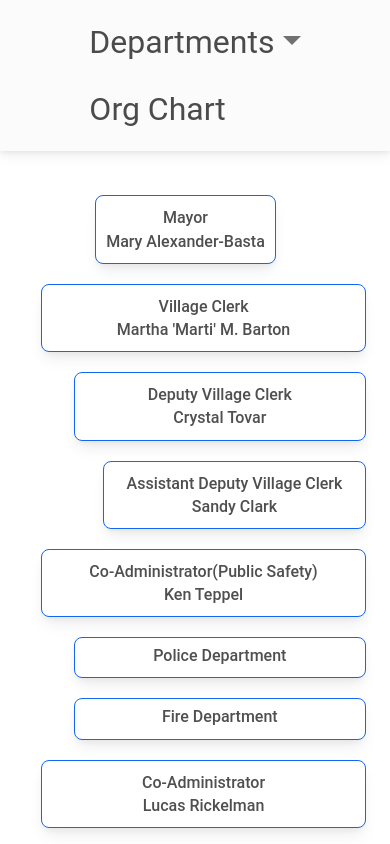
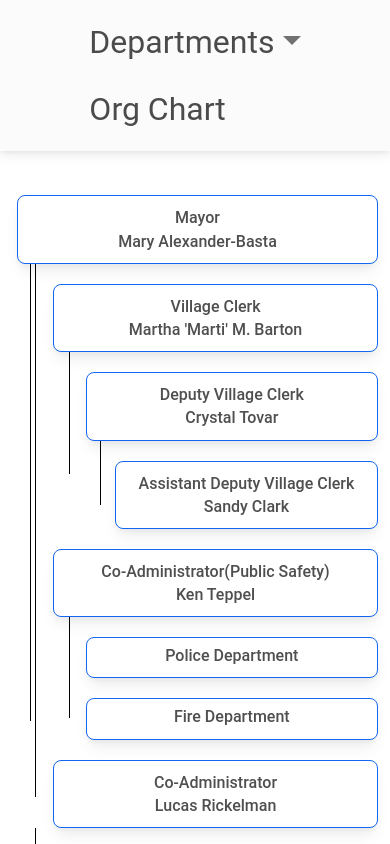
Before and after one commit to ruizray/react-vob, a React (Create React App) app: page /#/OrgChart in a window 390 px wide. Shown: the top 844 px of the page. Built offline with nearby package versions, Linux system fonts and the light colour scheme.

Commit message:
TODO: Finishing adding bar lines

```diff
--- a/src/OrgChart/OrgChart.jsx
+++ b/src/OrgChart/OrgChart.jsx
@@ -17,7 +17,7 @@ const OrgChart = () => {
 				<Row className='tree-root   text-center mx-0 w-100'>
 					{child.children.map((temp) => {
 						console.log(temp);
-						var tempName = temp.name.substr(0, temp.name.indexOf(" "));
+						var tempName = temp.id;
 						var id = "#" + tempName;
 						const level = "tree-child mx-0 level-" + temp.level;
 						return (
@@ -27,11 +27,13 @@ const OrgChart = () => {
 									data-mdb-toggle='collapse'
 									data-mdb-target={id}
 									aria-expanded='true'
-									aria-controls='collapseExample'
+									aria-controls={tempName}
 									className=''>
 									<ContactInformation type='2' borderColor={border} person={temp}></ContactInformation>
 								</div>
-								<div id={tempName} className="collapse show">{handleChildren(temp, border)}</div>
+								<div id={tempName} className='collapse show'>
+									{handleChildren(temp, border)}
+								</div>
 							</Col>
 						);
 					})}
@@ -41,44 +43,16 @@ const OrgChart = () => {
 			return <></>;
 		}
 	};
-
+	console.log(organizationChart);
 	return (
 		<>
-			<Row className='tree-root  w-100'>
-				<Col lg={12} className='tree-child w-100'>
-					<div
-						type='button'
-						data-mdb-toggle='collapse'
-						data-mdb-target='#tree-root'
-						aria-expanded='false'
-						aria-controls='collapseExample'
-						className='w-50 mx-auto'>
-						<ContactInformation type='2' borderColor={"border-primary"} person={organizationChart.Executive[0]} />
-					</div>
+		<div className="treestart ">
+			{handleChildren(organizationChart[0], "border-primary")}
+		</div>
 
-					<div id='tree-root' className="collapse show">{handleChildren(organizationChart.Executive[0], "border-primary")}</div>
-				</Col>
-			</Row>
-			<Row className='tree-root  w-100'>
-				<Col className='tree-child '>
-					<div className='w-50 mx-auto'>
-						<ContactInformation type='2' person={organizationChart.Fire[0]} />
-					</div>
-					{/* <Row className='intermediate'>
-						<Col className='tree-root'>
-							<div className='w-50 mx-auto'>
-								<ContactInformation type='2' person={organizationChart.Executive[0]} />
-							</div>
-						</Col>
-						<Col className='tree-root'>
-							<div className='w-50 mx-auto'>
-								<ContactInformation type='2' person={organizationChart.Executive[0]} />
-							</div>
-						</Col>
-					</Row> */}
-					{handleChildren(organizationChart.Fire[0], "border-danger")}
-				</Col>
-			</Row>
+		<div className="treestart ">
+			{handleChildren(organizationChart[1], "border-danger")}
+			</div>
 		</>
 	);
 };
--- a/src/css/stylesReact.css
+++ b/src/css/stylesReact.css
@@ -136,190 +136,52 @@ body {
 		list-style-type: none;
 		position: relative;
 		padding: 20px 0px 0 5px;
-
 		transition: all 0.5s;
 		-webkit-transition: all 0.5s;
 		-moz-transition: all 0.5s;
 	}
 
-	.tree-child::before,
-	.tree-child::after {
-		content: "";
+	.treestart > .tree-root::after {
 		display: none;
-		position: absolute;
-		top: 0;
-		right: 50%;
-		border-top: 1px solid rgb(0, 0, 0);
-		width: 52%;
-		height: 20px;
 	}
-	.tree-child::after {
-		right: auto;
-		left: 50%;
-		display: none;
-		border-left: 1px solid rgb(0, 0, 0);
-	}
-
-	.tree-child:only-child::after,
-	.tree-child:only-child::before {
+	.treestart > .tree-root::before {
 		display: none;
 	}
 
-	/*Remove space from the top of single children*/
-	.tree-child:only-child {
-		padding-top: 0;
-	}
-
-	/*Remove left connector from first child and
-	right connector from last child*/
-	.tree-child:first-child::before,
-	.tree-child:last-child::after {
-		display: none;
-		border: 0 none;
-	}
-	/*Adding back the vertical connector to the last nodes*/
-	.tree-child:last-child::before {
-		border-right: 1px solid rgb(0, 0, 0);
-		border-radius: 0 5px 0 0;
-		-webkit-border-radius: 0 5px 0 0;
-		-moz-border-radius: 0 5px 0 0;
-	}
-	.tree-child:first-child::after {
-		border-radius: 5px 0 0 0;
-		-webkit-border-radius: 5px 0 0 0;
-		-moz-border-radius: 5px 0 0 0;
-	}
-
-	/*Time to add downward connectors from parents*/
-	.tree-root .tree-root::after {
-		content: "";
-		position: absolute;
-		display: none;
-		top: 0;
-		left: 50%;
-		border-left: 1px solid rgb(0, 0, 0);
-		width: 0;
-		height: 20px;
-	}
-
-	.tree li a {
-		border: 1px solid #ccc;
-		padding: 5px 10px;
-		text-decoration: none;
-		color: rgb(0, 0, 0);
-		font-family: arial, verdana, tahoma;
-		font-size: 11px;
-		display: inline-block;
-		border-radius: 5px;
-		-webkit-border-radius: 5px;
-		-moz-border-radius: 5px;
-		transition: all 0.5s;
-		-webkit-transition: all 0.5s;
-		-moz-transition: all 0.5s;
-	}
-}
-
-.tree ul {
-	padding-top: 20px;
-	position: relative;
-	transition: all 0.5s;
-	-webkit-transition: all 0.5s;
-	-moz-transition: all 0.5s;
-}
-
-.tree li {
-	float: left;
-	text-align: center;
-	list-style-type: none;
-	position: relative;
-	padding: 20px 5px 0 5px;
-	transition: all 0.5s;
-	-webkit-transition: all 0.5s;
-	-moz-transition: all 0.5s;
-}
-
-/*We will use ::before and ::after to draw the connectors*/
-
-.tree li::before,
-.tree li::after {
+	.tree-root::after {
 		content: "";
 		position: absolute;
 		top: 0;
-	right: 50%;
-	border-top: 1px solid #ccc;
-	width: 50%;
-	height: 20px;
+		left: 5%;
+		border-left: 1px solid rgb(0, 0, 0);
+		width: 20px;
+		height: 65%;
 	}
-.tree li::after {
-	right: auto;
-	left: 50%;
-	border-left: 1px solid #ccc;
-}
-
-/*We need to remove left-right connectors from elements without
-any siblings*/
-.tree li:only-child::after,
-.tree li:only-child::before {
-	display: none;
-}
-
-/*Remove space from the top of single children*/
-.tree li:only-child {
-	padding-top: 0;
-}
-
-/*Remove left connector from first child and
-right connector from last child*/
-.tree li:first-child::before,
-.tree li:last-child::after {
-	border: 0 none;
-}
-/*Adding back the vertical connector to the last nodes*/
-.tree li:last-child::before {
-	border-right: 1px solid #ccc;
-	border-radius: 0 5px 0 0;
-	-webkit-border-radius: 0 5px 0 0;
-	-moz-border-radius: 0 5px 0 0;
-}
-.tree li:first-child::after {
-	border-radius: 5px 0 0 0;
-	-webkit-border-radius: 5px 0 0 0;
-	-moz-border-radius: 5px 0 0 0;
-}
-
-/*Time to add downward connectors from parents*/
-.tree ul ul::before {
+	.tree-root::before {
 		content: "";
 		position: absolute;
 		top: 0;
-	left: 50%;
-	border-left: 1px solid #ccc;
-	width: 0;
-	height: 20px;
+		left: 5%;
+		border-left: 1px solid rgb(0, 0, 0);
+		width: 20px;
+		height: 65%;
 	}
 
-.tree li a {
-	border: 1px solid #ccc;
-	padding: 5px 10px;
-	text-decoration: none;
-	color: #666;
-	font-family: arial, verdana, tahoma;
-	font-size: 11px;
-	display: inline-block;
-
-	border-radius: 5px;
-	-webkit-border-radius: 5px;
-	-moz-border-radius: 5px;
-
-	transition: all 0.5s;
-	-webkit-transition: all 0.5s;
-	-moz-transition: all 0.5s;
+	.tree-child::before{
+		content: "";
+		position: absolute;
+		top: 0;
+		left: 5%;
+		border-left: 1px solid rgb(0, 0, 0);
+		width: 20px;
+		height: 65%;
+	}
 }
 
 /*Time for some hover effects*/
 /*We will apply the hover effect the the lineage of the element also*/
 .tree-root .tree-child div:hover .card:hover,
-.tree-root .tree-child div:hover + div[id] .tree-root .tree-child  .card {
+.tree-root .tree-child div:hover + div[id] .tree-root .tree-child .card {
 	background: #c8e4f8;
 	color: #000;
 	border: 1px solid #94a0b4;
@@ -332,6 +194,7 @@ right connector from last child*/
 	border-color: #94a0b4;
 }
 
+@media screen and (min-width: 1024px) {
 	.tree-root {
 		padding-top: 20px;
 		position: relative;
@@ -423,3 +286,4 @@ right connector from last child*/
 		-webkit-transition: all 0.5s;
 		-moz-transition: all 0.5s;
 	}
+}
--- a/src/scripts/DepartmentInfo.js
+++ b/src/scripts/DepartmentInfo.js
@@ -56,10 +56,15 @@ export const villageDirectory = {
 	},
 };
 
-export const organizationChart = {
-	Executive: [
+export const organizationChart = [
+	{
+		name: "Executive Office",
+		id: "ExecutiveOffice",
+		level: 1,
+		children: [
 			{
 				name: "Mary Alexander-Basta",
+				id: "MaryAlexanderBasta",
 				phone: "(630) 226-8412",
 				email: "mayormary@bolingbrook.com",
 				title: "Mayor",
@@ -67,6 +72,7 @@ export const organizationChart = {
 				children: [
 					{
 						name: "Martha 'Marti' M. Barton",
+						id: "MartiBarton",
 						phone: "(630) 226-8411",
 						email: "mbarton@bolingbrook.com",
 						title: "Village Clerk",
@@ -74,6 +80,7 @@ export const organizationChart = {
 						children: [
 							{
 								name: "Crystal Tovar",
+								id: "CrystalTovar",
 								phone: "(630) 226-8413",
 								email: "Need Email",
 								title: "Deputy Village Clerk",
@@ -81,6 +88,7 @@ export const organizationChart = {
 								children: [
 									{
 										name: "Sandy Clark",
+										id: "SandyClark",
 										phone: "(630) 226-8423",
 										email: "Need Email",
 										title: "Assistant Deputy Village Clerk",
@@ -92,6 +100,7 @@ export const organizationChart = {
 					},
 					{
 						name: "Ken Teppel",
+						id: "KenTeppel",
 						phone: "(630) 226-8696",
 						email: "kteppel@bolingbrook.com",
 						title: "Co-Administrator(Public Safety)",
@@ -100,15 +109,18 @@ export const organizationChart = {
 							{
 								level: 3,
 								name: "Police Department",
+								id: "PoliceDepartment",
 							},
 							{
 								level: 3,
 								name: "Fire Department",
+								id: "FireDepartment",
 							},
 						],
 					},
 					{
 						name: "Lucas Rickelman",
+						id: "LucasRickelman",
 						phone: "(630) 226-8805",
 						email: "lrickelm@bolingbrook.com",
 						title: "Co-Administrator",
@@ -116,6 +128,7 @@ export const organizationChart = {
 					},
 					{
 						name: "Fran Miller",
+						id: "FranMiller",
 						phone: "(630) 226-8414",
 						email: "foia@bolingbrook.com",
 						title: "FOIA Officer",
@@ -123,6 +136,7 @@ export const organizationChart = {
 						children: [
 							{
 								name: "Art McGuigan",
+								id: "ArtMcGuigan",
 								phone: "(630) 226-8582",
 								email: "Need Email",
 								title: "Assistant FOIA Officer",
@@ -133,49 +147,56 @@ export const organizationChart = {
 				],
 			},
 		],
-	Fire: [
+	},
 	{
 		name: "Fire Department",
+		id: "FireDepartmentMain",
 		level: 1,
 		children: [
 			{
 				name: "Jeff LaJoie",
+				id: "JeffLaJoie",
 				phone: "(630) 226-8696",
 				email: "Need Email",
 				title: "Fire Chief",
+				level: 1,
+				children: [
+					{
+						name: "Fire Prevention Bureau",
+						id: "FirePreventionBureau",
 						level: 2,
 						children: [
 							{
-							name: "Fire Prevention Bureau",
+								name: "Brian Gaston",
+								id: "BrianGaston",
+								phone: "(630) 226-8696",
+								email: "Need Email",
+								title: "Fire Marshall",
 								level: 3,
 								children: [
 									{
-									name: "Brian Gaston",
-									phone: "(630) 226-8696",
-									email: "Need Email",
-									title: "Fire Marshall",
-									level: 4,
-									children: [
-										{
 										name: "Scott Bovyn",
+										id: "ScottBovyn",
 										phone: "(630) 226-8544",
 										email: "Need Email",
 										title: "Inspector",
-											level: 5,
+										level: 4,
 									},
 									{
 										name: "Nicole McGowan",
+										id: "NicoleMcGowan",
 										phone: "(630) 226-8544",
 										email: "Need Email",
 										title: "Inspector",
-											level: 5,
+										level: 4,
 									},
 									{
 										name: "Frank Ritter",
+										id: "FrankRitter",
 										phone: "(630) 226-8553",
 										email: "Need Email",
 										title: "Inspector",
-											level: 5,
+										level: 4,
 									},
 								],
 							},
@@ -183,55 +204,63 @@ export const organizationChart = {
 					},
 					{
 						name: "EMS",
-							level: 3,
+						id: "EMS",
+						level: 2,
 						children: [
 							{
 								name: "Todd Nemeth",
+								id: "ToddNemeth",
 								phone: "(630) 226-8532",
 								email: "Need Email",
 								title: "Battalion Chief / EMS Director",
-									level: 4,
+								level: 3,
 							},
 						],
 					},
 					{
 						name: "Training",
-							level: 3,
+						id: "Training",
+						level: 2,
 						children: [
 							{
 								name: "Troy Kirch",
+								id: "TroyKirch",
 								phone: "(630) 226-8531",
 								email: "Need Email",
 								title: "Battalion Chief / EMS Director",
-									level: 4,
+								level: 3,
 							},
 						],
 					},
 					{
 						name: "Battalion Chiefs",
-							level: 3,
+						id: "BattalionChiefs",
+						level: 2,
 						children: [
 							{
 								name: "Ron Banda",
+								id: "RonBanda",
 								phone: "(630) 226-8524",
 								email: "Need Email",
 								title: "Battalion Chief",
-									level: 4,
+								level: 3,
 							},
 							{
 								name: "Joe Fagan",
+								id: "JoeFagan",
 								phone: "(630) 226-8523",
 								email: "Need Email",
 								title: "Battalion Chief",
-									level: 4,
+								level: 3,
 							},
 
 							{
 								name: "Dan Ross",
+								id: "DanRoss",
 								phone: "(630) 226-8525",
 								email: "Need Email",
 								title: "Battalion Chief",
-									level: 4,
+								level: 3,
 							},
 						],
 					},
@@ -239,5 +268,4 @@ export const organizationChart = {
 			},
 		],
 	},
-	],
-};
+];
```
Lines whose indentation alone changed are shown as unchanged.
